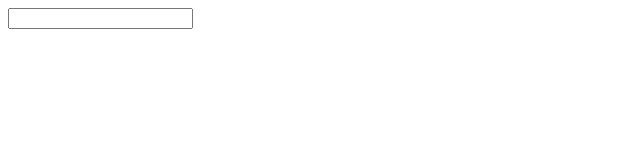
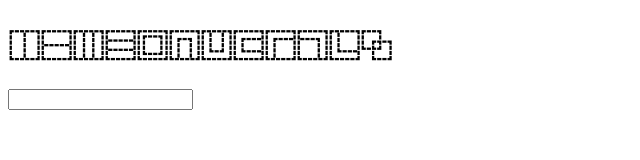
Before and after one commit to hedalu244/ids_renderer, a plain HTML site: page index.html in a window 1280 px wide. Shown: the whole page, without its empty margins (0-640 px from the left). Drawn offline with Linux system fonts and the light colour scheme.

Commit message:
タイトル
コピペにも便利

```diff
--- a/index.html
+++ b/index.html
@@ -2,11 +2,12 @@
 <html lang="en" dir="ltr">
   <head>
     <meta charset="utf-8">
-    <title></title>
+    <title>⿰⿱⿲⿳⿴⿵⿶⿷⿸⿹⿺⿻</title>
     <script src="main.js" charset="utf-8"></script>
     <link rel="stylesheet" href="style.css">
   </head>
   <body>
+    <h1>⿰⿱⿲⿳⿴⿵⿶⿷⿸⿹⿺⿻</h1>
     <input type="text" id="input">
     <div id="output">
   </body>
```
